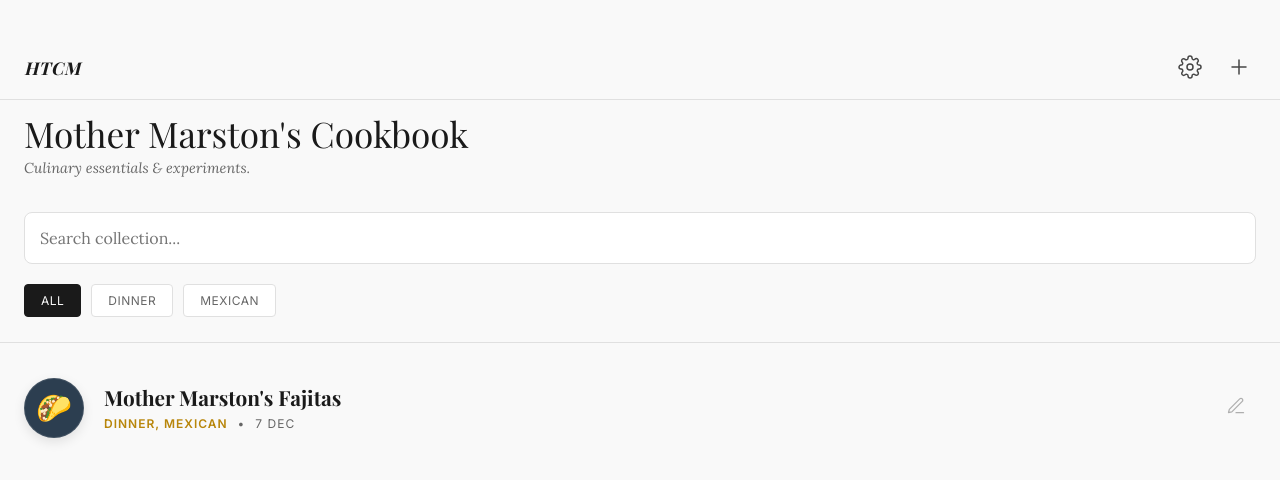
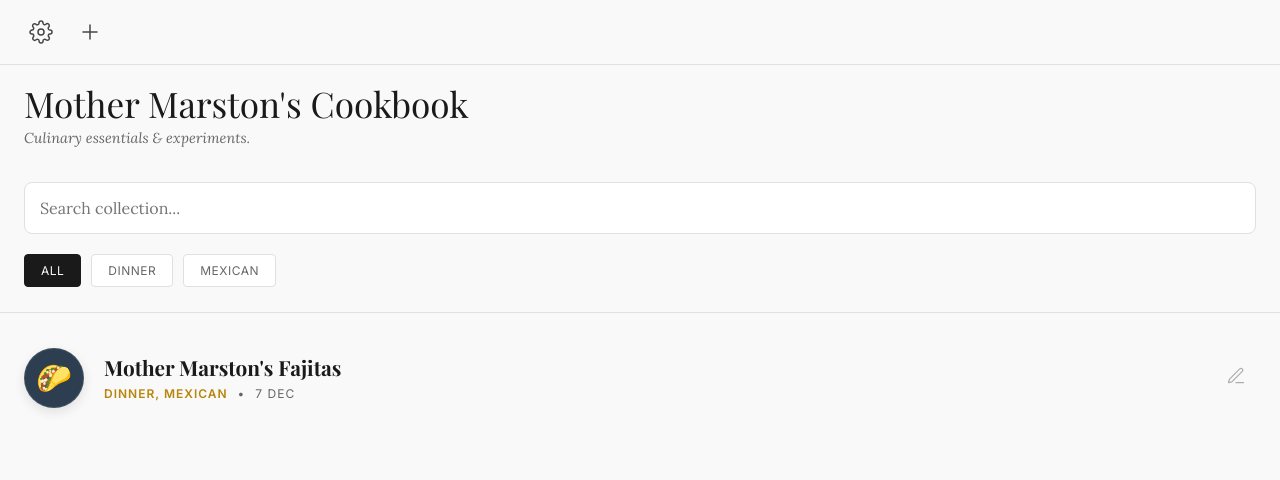
Before and after one commit to vintageduck/MM-Cookbook, a plain HTML site: page index.html in a window 1280 px wide. Drawn offline with nearby package versions, Linux system fonts and the light colour scheme; a web font is replaced by a local one.

Commit message:
Update index.html

```diff
--- a/index.html
+++ b/index.html
@@ -69,7 +69,7 @@
 
         /* --- NAV --- */
         nav {
-            padding: 50px 24px 15px 24px;
+            padding: 15px 24px;
             background: var(--bg);
             border-bottom: 1px solid var(--card-border);
             display: flex;
@@ -109,7 +109,7 @@
         /* --- MAIN LIST --- */
         main {
             flex: 1;
-            padding-top: 90px;
+            padding-top: 60px;
             padding-bottom: 40px;
             overflow-y: auto;
             -webkit-overflow-scrolling: touch;
@@ -459,7 +459,6 @@
 
     <!-- NAV -->
     <nav>
-        <div class="nav-brand">HTCM</div>
         <div class="nav-actions">
             <!-- Settings SVG -->
             <button class="icon-btn" onclick="openSettings()">
```
